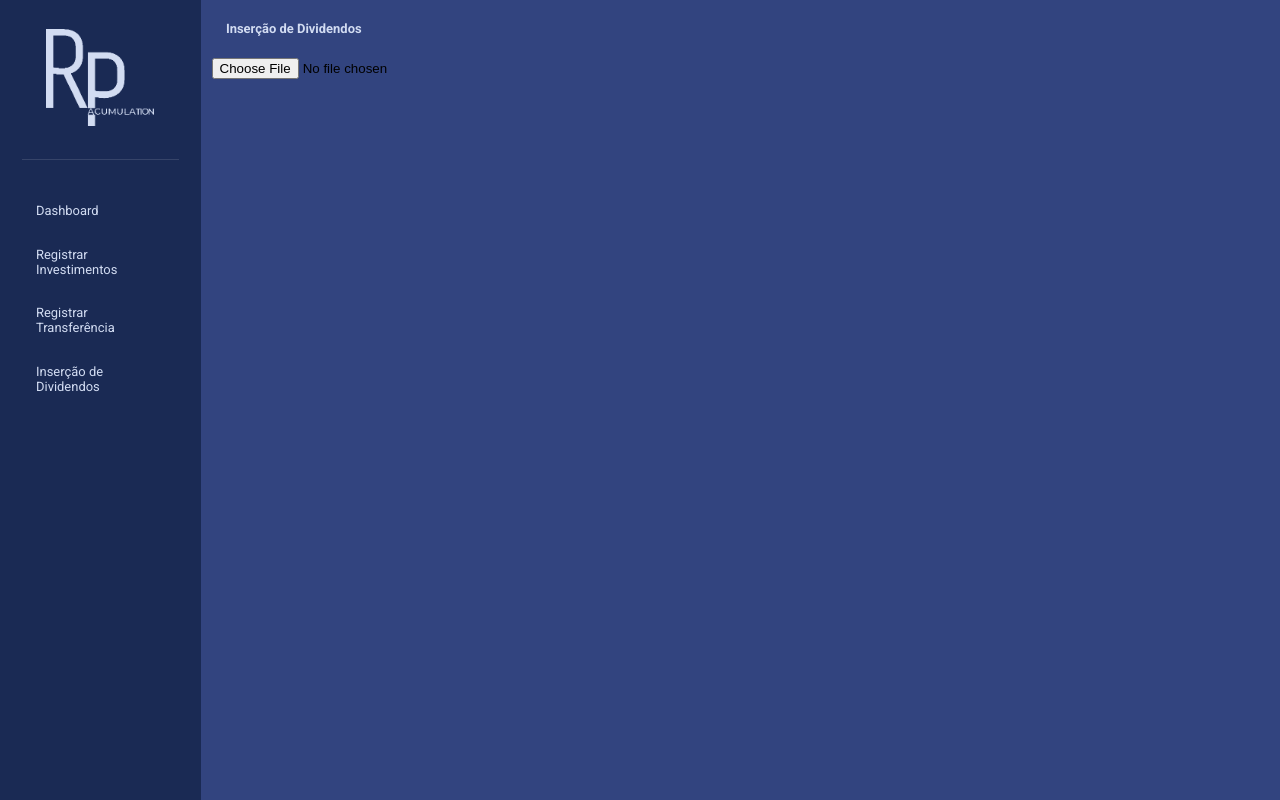
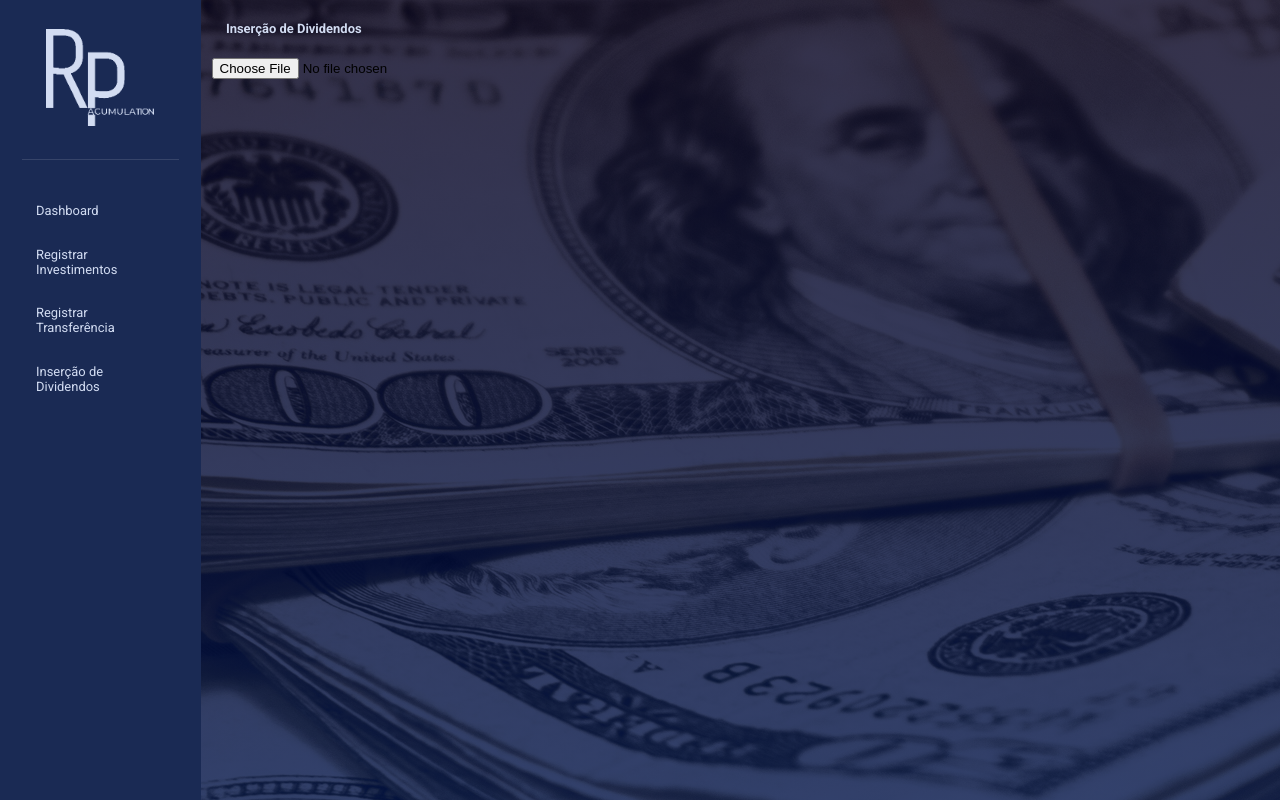
Before and after one commit to rafaelxim/fin-app-client, a React (Create React App) app: page /insercao-dividendos in a window 1280 px wide. Built offline with nearby package versions, Linux system fonts and the light colour scheme.

Commit message:
update pages base bg

```diff
--- a/src/components/CustomStepper/styles.ts
+++ b/src/components/CustomStepper/styles.ts
@@ -6,6 +6,7 @@ export const StepperCard = styled.div`
     flex: 1;
     padding: 3rem 2rem;
     background-color: ${theme.colors.background.paper};
-    /* border-radius: 2rem; */
+    opacity: 0.8;
+    border-radius: 1rem;
   `}
 `;
--- a/src/components/PageBase/styles.ts
+++ b/src/components/PageBase/styles.ts
@@ -1,9 +1,7 @@
 import styled, { css } from 'styled-components';
+import moneyBg from '../../assets/money-bg.jpg';
 
-export const Wrapper = styled.div`
-  /* min-height: 100vh; */
-  padding: 0 3rem 0 0;
-`;
+export const Wrapper = styled.div``;
 
 export const Grid = styled.div`
   display: grid;
@@ -12,6 +10,14 @@ export const Grid = styled.div`
   grid-template-rows: 5rem;
   grid-gap: 3rem 1.5rem;
   align-items: start;
+  padding: 0 3rem 0 0;
+
+  background-image: linear-gradient(
+      0deg,
+      rgba(0, 18, 72, 0.8),
+      rgba(4, 0, 32, 0.8)
+    ),
+    url(${moneyBg});
 `;
 
 export const MenuContainer = styled.div`
--- a/src/pages/InvestmentRegistration/styles.ts
+++ b/src/pages/InvestmentRegistration/styles.ts
@@ -6,16 +6,16 @@ export const FormContainer = styled.div`
     color: ${theme.colors.text.primary};
     padding: 5rem 10rem;
     background-color: ${theme.colors.background.paper};
-    /* border-radius: 2rem; */
+    border-radius: 1rem;
     display: grid;
     grid-gap: 3rem 5rem;
     grid-template-columns: repeat(2, 1fr);
     grid-auto-rows: 10rem;
+    opacity: 0.8;
   `}
 `;
 
 export const FormItem = styled.div`
-  /* background-color: aquamarine; */
   min-height: 2rem;
   width: 100%;
   display: flex;
```
Also changed, not shown: src/assets/money-bg.jpg (added).
